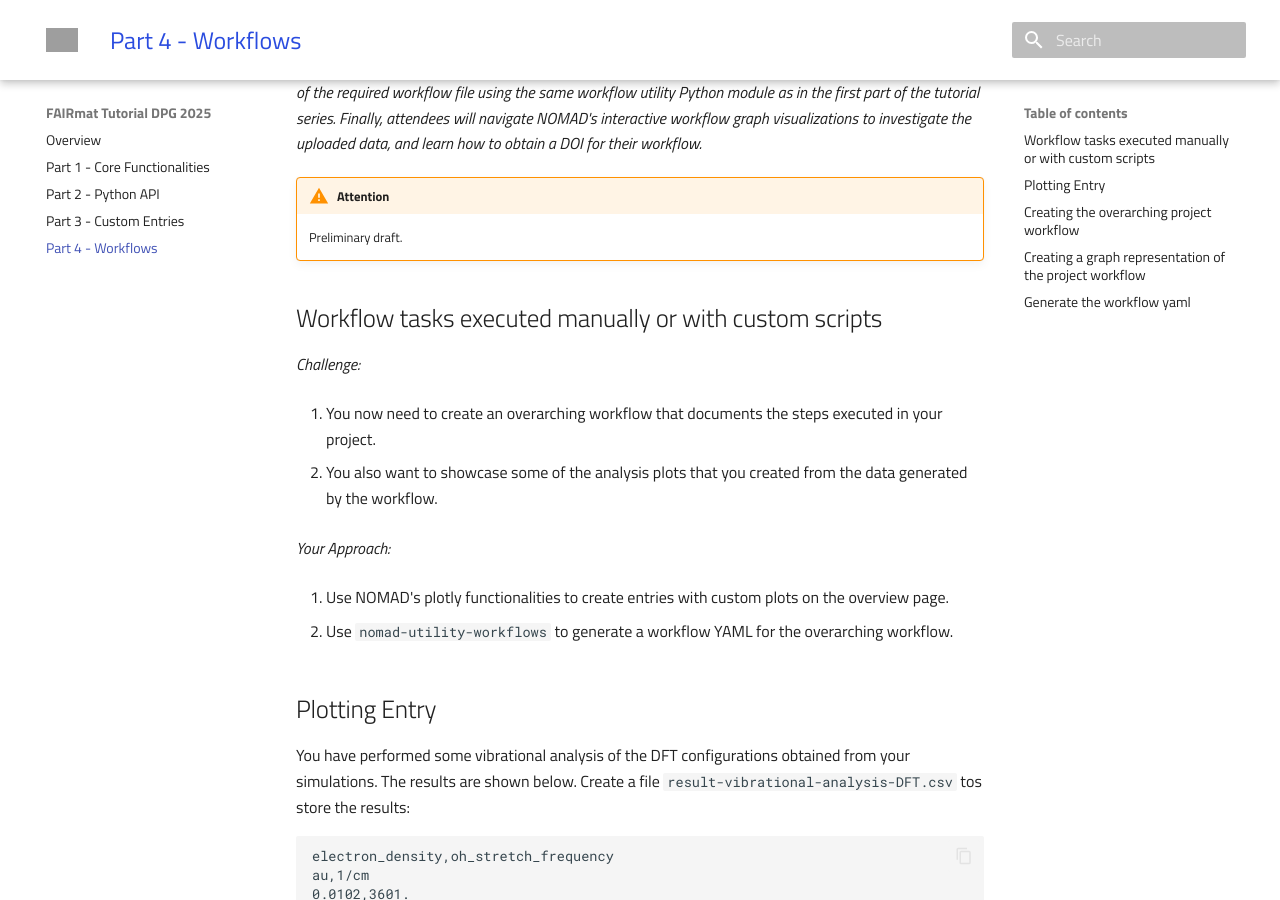
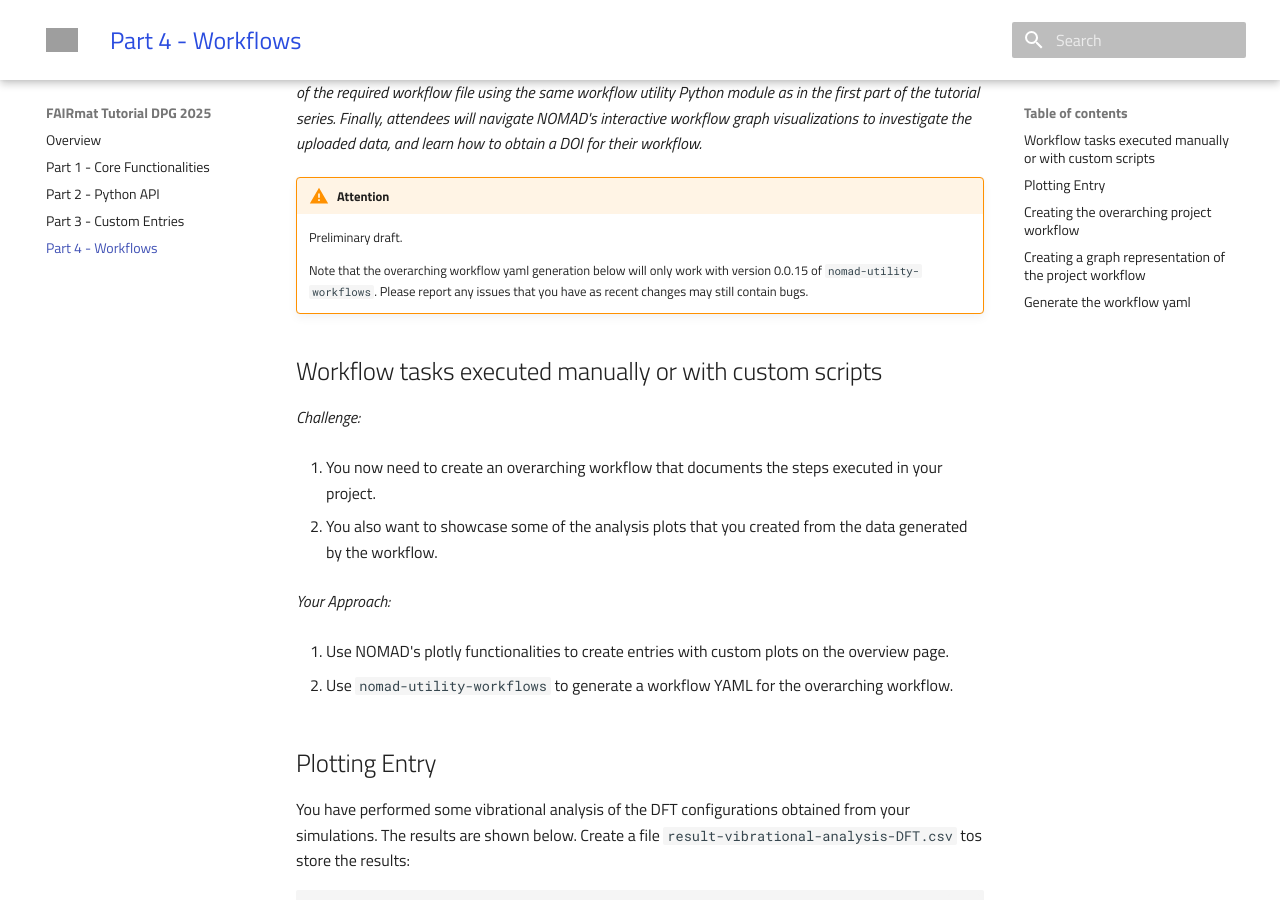
Before and after one commit to FAIRmat-NFDI/nomad-tutorial-workflows, an MkDocs documentation site: the page built from docs/workflows.md, in a window 1280 px wide and 900 px high, scrolled down 317 px. Built offline with MkDocs 1.6.1 and Material for MkDocs 9.7.7, drawn with Linux system fonts in a browser that asks for light colours; nearby versions of some CDN libraries; library files that are not in the unit come from our copies; grey boxes are pictures that could not be loaded.

Commit message:
added disclaimer on workflows page

```diff
--- a/docs/workflows.md
+++ b/docs/workflows.md
@@ -7,6 +7,8 @@
 !!! Warning "Attention"
 
     Preliminary draft.
+
+    Note that the overarching workflow yaml generation below will only work with version 0.0.15 of `nomad-utility-workflows`. Please report any issues that you have as recent changes may still contain bugs.
 
 ## Workflow tasks executed manually or with custom scripts
 
```
